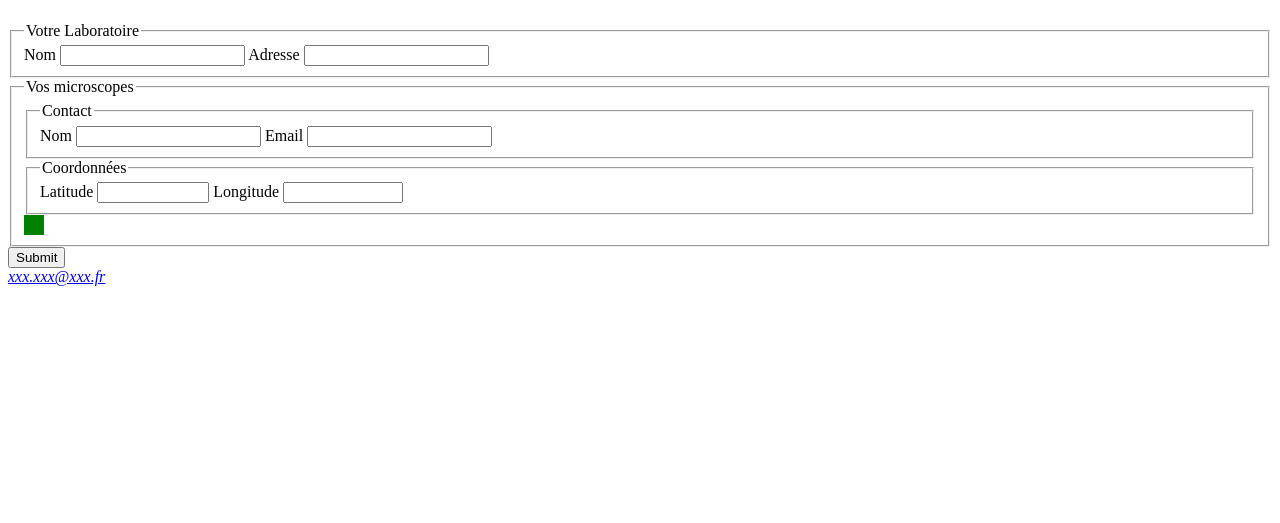
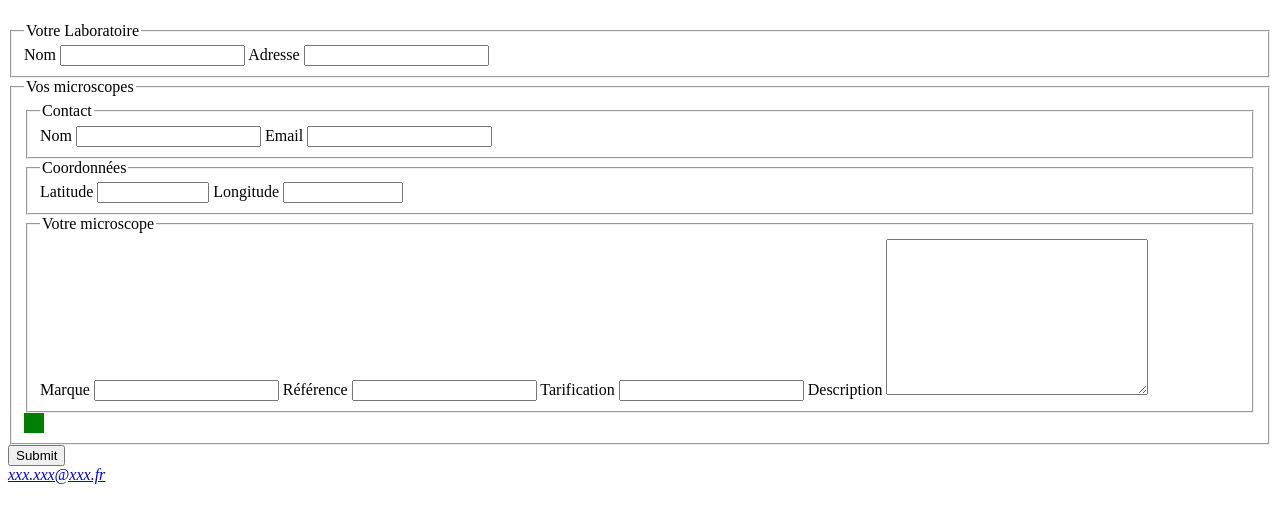
Before and after one commit to guiphaniel/Referencement-Microscopes-ReMiSoL, a PHP site: page /form.php in a window 1280 px wide. Shown: the part 110-633 px from the top of the page. Run offline with PHP 8.4, Linux system fonts and the light colour scheme.

Commit message:
add default required microscope fieldset

```diff
--- a/form.php
+++ b/form.php
@@ -38,6 +38,17 @@
                     <label for="lon">Longitude</label>
                     <input id="lon" type="number" name="lon" min="-180" max="180" step="0.00001" required>
                 </fieldset>
+                <fieldset id="micro-field-0">
+                    <legend>Votre microscope</legend>
+                    <label for="micro-brand-0">Marque</label>
+                    <input id="micro-brand-0" type="text" name="microscopes[0][microBrand]" required>
+                    <label for="micro-ref-0">Référence</label>
+                    <input id="micro-ref-0" type="text" name="microscopes[0][microRef]" required>
+                    <label for="micro-rate-0">Tarification</label>
+                    <input id="micro-rate-0" type="text" name="microscopes[0][microRate]" required>
+                    <label for="micro-desc-0">Description</label>
+                    <textarea id="micro-desc-0" name="microscopes[0][microDesc]" cols="30" rows="10" required></textarea>
+                </fieldset>
                 <div id="add-micro"></div>
             </fieldset>
             <input type="submit">
--- a/public/js/form.js
+++ b/public/js/form.js
@@ -1,5 +1,5 @@
 let microscopeFields = document.getElementById("microscopes")
-let nextMicroFieldId = 0;
+let nextMicroFieldId = 1;
 
 let addMicroButton = document.getElementById("add-micro");
 addMicroButton.onclick = addMicroscopeField;
```
